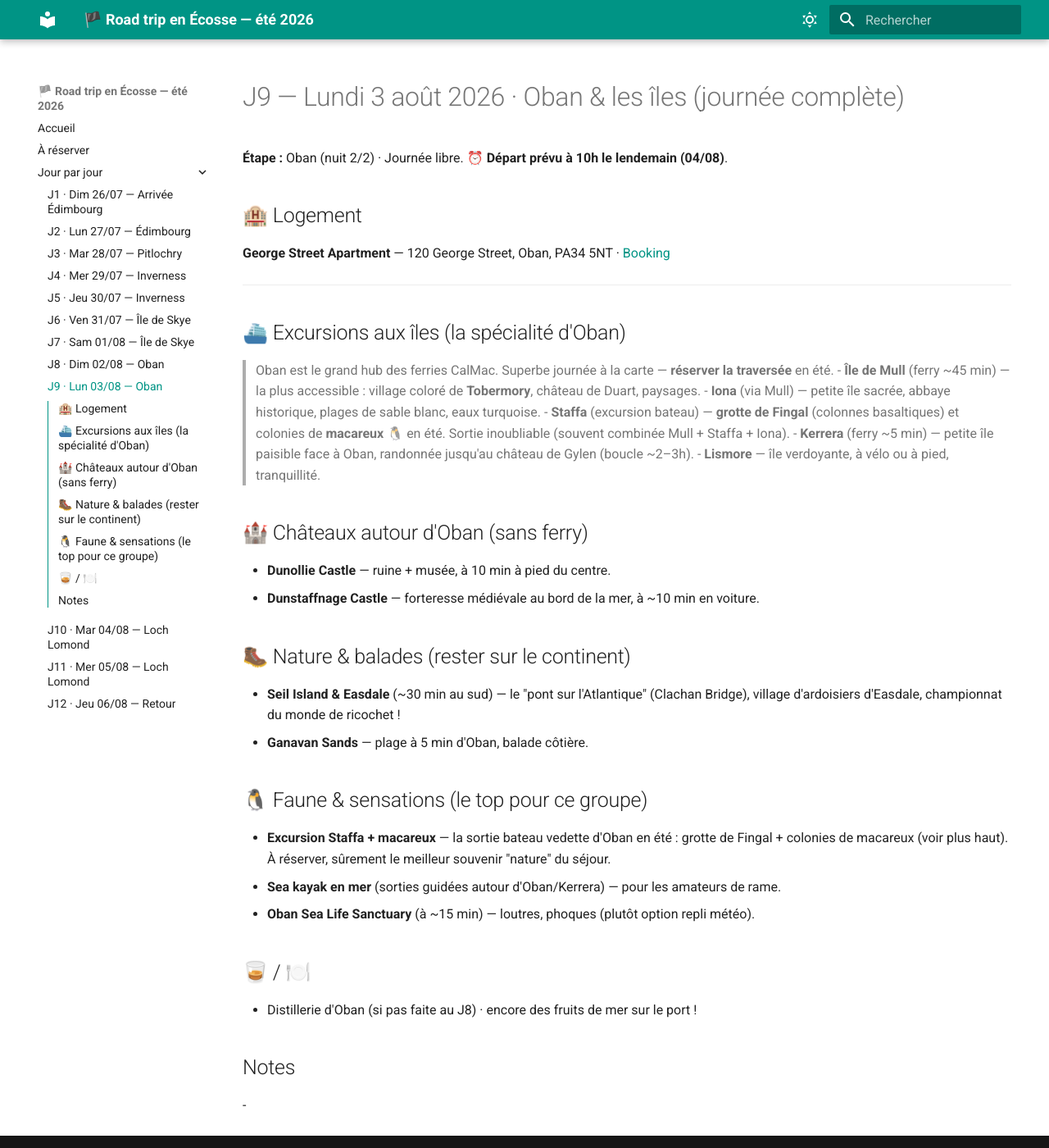
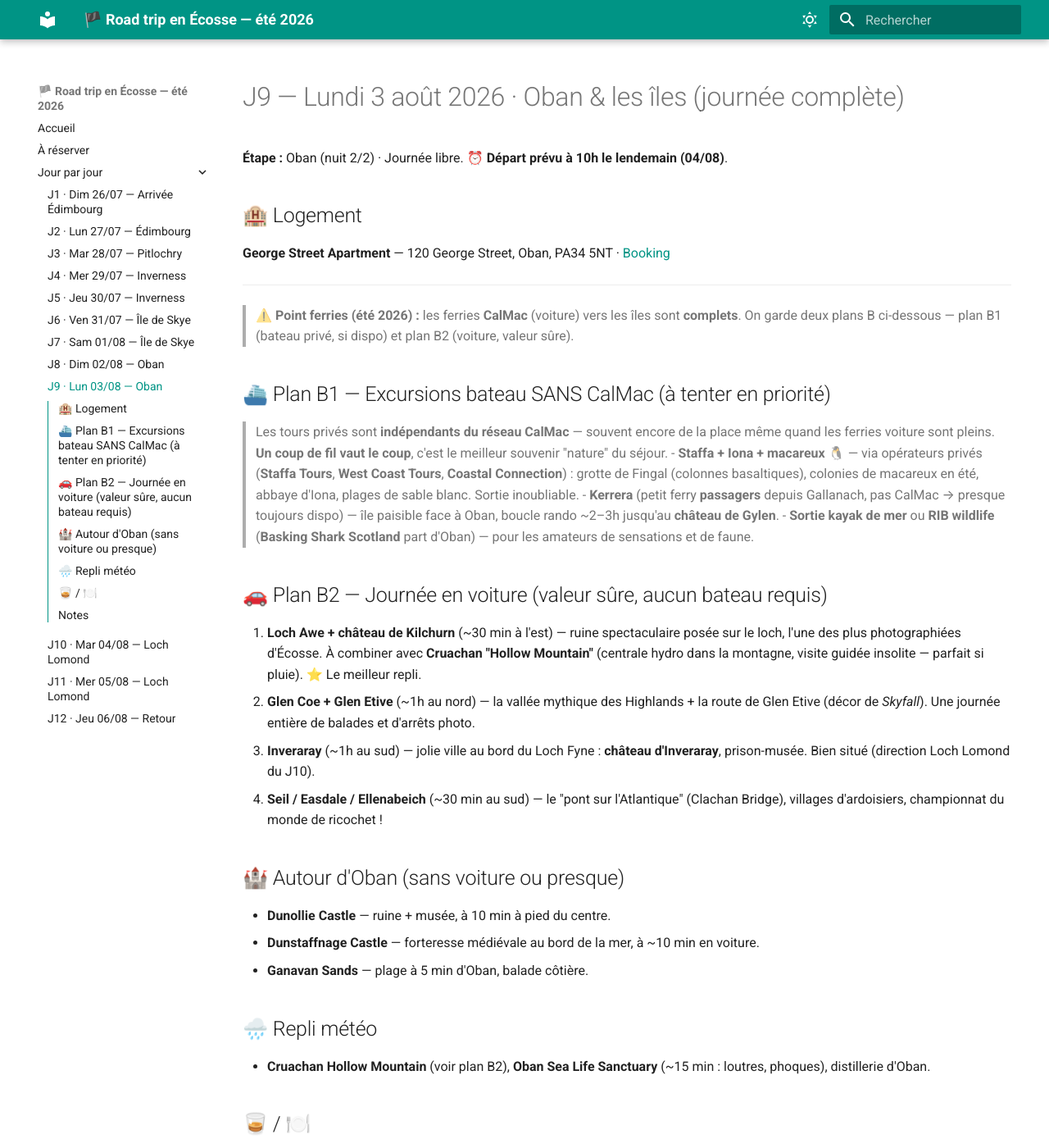
Before and after one commit to cedric222/Vacances_ecosses_2026, an MkDocs documentation site: the page built from voyage-ecosse/jours/jour-09-lundi-03-aout.md, in a window 1280 px wide and 1400 px high. Shown: the whole window at 82% size. Built offline with MkDocs 1.6.1 and Material for MkDocs 9.7.7, drawn with Linux system fonts in a browser that asks for light colours; some of the changed text lies outside the part shown.

Commit message:
J9 : plan B ferries complets (bateau privé + itinéraires voiture)
Co-Authored-By: Claude Opus 4.8 (1M context) <noreply@anthropic.com>

```diff
--- a/voyage-ecosse/jours/jour-09-lundi-03-aout.md
+++ b/voyage-ecosse/jours/jour-09-lundi-03-aout.md
@@ -8,29 +8,30 @@
 
 ---
 
-## ⛴️ Excursions aux îles (la spécialité d'Oban)
-> Oban est le grand hub des ferries CalMac. Superbe journée à la carte — **réserver la traversée** en été.
-- **Île de Mull** (ferry ~45 min) — la plus accessible : village coloré de **Tobermory**, château de Duart, paysages.
-- **Iona** (via Mull) — petite île sacrée, abbaye historique, plages de sable blanc, eaux turquoise.
-- **Staffa** (excursion bateau) — **grotte de Fingal** (colonnes basaltiques) et colonies de **macareux** 🐧 en été. Sortie inoubliable (souvent combinée Mull + Staffa + Iona).
-- **Kerrera** (ferry ~5 min) — petite île paisible face à Oban, randonnée jusqu'au château de Gylen (boucle ~2–3h).
-- **Lismore** — île verdoyante, à vélo ou à pied, tranquillité.
+> ⚠️ **Point ferries (été 2026) :** les ferries **CalMac** (voiture) vers les îles sont **complets**. On garde deux plans B ci-dessous — plan B1 (bateau privé, si dispo) et plan B2 (voiture, valeur sûre).
 
-## 🏰 Châteaux autour d'Oban (sans ferry)
+## ⛴️ Plan B1 — Excursions bateau SANS CalMac (à tenter en priorité)
+> Les tours privés sont **indépendants du réseau CalMac** — souvent encore de la place même quand les ferries voiture sont pleins. **Un coup de fil vaut le coup**, c'est le meilleur souvenir "nature" du séjour.
+- **Staffa + Iona + macareux** 🐧 — via opérateurs privés (**Staffa Tours**, **West Coast Tours**, **Coastal Connection**) : grotte de Fingal (colonnes basaltiques), colonies de macareux en été, abbaye d'Iona, plages de sable blanc. Sortie inoubliable.
+- **Kerrera** (petit ferry **passagers** depuis Gallanach, pas CalMac → presque toujours dispo) — île paisible face à Oban, boucle rando ~2–3h jusqu'au **château de Gylen**.
+- **Sortie kayak de mer** ou **RIB wildlife** (**Basking Shark Scotland** part d'Oban) — pour les amateurs de sensations et de faune.
+
+## 🚗 Plan B2 — Journée en voiture (valeur sûre, aucun bateau requis)
+1. **Loch Awe + château de Kilchurn** (~30 min à l'est) — ruine spectaculaire posée sur le loch, l'une des plus photographiées d'Écosse. À combiner avec **Cruachan "Hollow Mountain"** (centrale hydro dans la montagne, visite guidée insolite — parfait si pluie). ⭐ Le meilleur repli.
+2. **Glen Coe + Glen Etive** (~1h au nord) — la vallée mythique des Highlands + la route de Glen Etive (décor de *Skyfall*). Une journée entière de balades et d'arrêts photo.
+3. **Inveraray** (~1h au sud) — jolie ville au bord du Loch Fyne : **château d'Inveraray**, prison-musée. Bien situé (direction Loch Lomond du J10).
+4. **Seil / Easdale / Ellenabeich** (~30 min au sud) — le "pont sur l'Atlantique" (Clachan Bridge), villages d'ardoisiers, championnat du monde de ricochet !
+
+## 🏰 Autour d'Oban (sans voiture ou presque)
 - **Dunollie Castle** — ruine + musée, à 10 min à pied du centre.
 - **Dunstaffnage Castle** — forteresse médiévale au bord de la mer, à ~10 min en voiture.
-
-## 🥾 Nature & balades (rester sur le continent)
-- **Seil Island & Easdale** (~30 min au sud) — le "pont sur l'Atlantique" (Clachan Bridge), village d'ardoisiers d'Easdale, championnat du monde de ricochet !
 - **Ganavan Sands** — plage à 5 min d'Oban, balade côtière.
 
-## 🐧 Faune & sensations (le top pour ce groupe)
-- **Excursion Staffa + macareux** — la sortie bateau vedette d'Oban en été : grotte de Fingal + colonies de macareux (voir plus haut). À réserver, sûrement le meilleur souvenir "nature" du séjour.
-- **Sea kayak en mer** (sorties guidées autour d'Oban/Kerrera) — pour les amateurs de rame.
-- **Oban Sea Life Sanctuary** (à ~15 min) — loutres, phoques (plutôt option repli météo).
+## 🌧️ Repli météo
+- **Cruachan Hollow Mountain** (voir plan B2), **Oban Sea Life Sanctuary** (~15 min : loutres, phoques), distillerie d'Oban.
 
 ## 🥃 / 🍽️
 - Distillerie d'Oban (si pas faite au J8) · encore des fruits de mer sur le port !
 
 ## Notes
--
+- **Priorité :** tenter le plan B1 (bateau privé) → sinon basculer sur **Loch Awe/Kilchurn + Cruachan** (plan B2).
```
